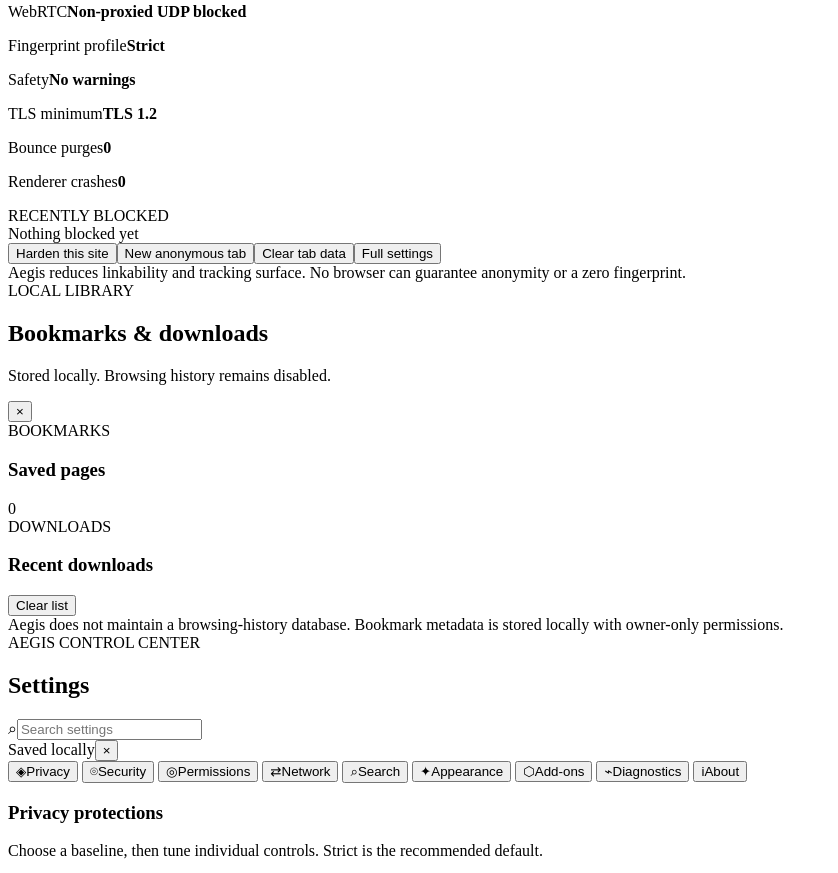
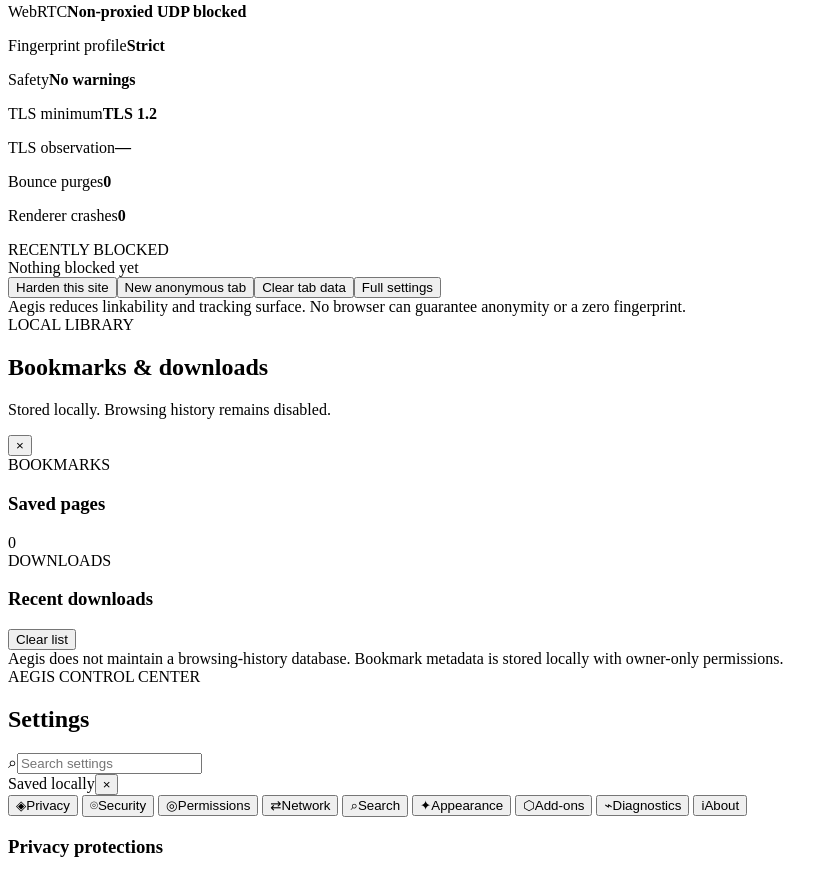
Before and after one commit to atskovski/Aegis, an Electron app: page src/ui/index.html in a window 1280 px wide. Shown: the part 1728-2601 px from the top of the page, without its empty margins (0-838 px from the left). Drawn offline with Linux system fonts and the light colour scheme.

Commit message:
ui: expose TLS state and security event ledger

```diff
--- a/src/ui/index.html
+++ b/src/ui/index.html
@@ -140,7 +140,7 @@
       <p><span>Storage</span><b>Ephemeral per tab</b></p>
       <p><span>WebRTC</span><b>Non-proxied UDP blocked</b></p>
       <p><span>Fingerprint profile</span><b id="fpMode">Strict</b></p><p><span>Safety</span><b id="safetyMode">No warnings</b></p>
-      <p><span>TLS minimum</span><b>TLS 1.2</b></p><p><span>Bounce purges</span><b id="sentinelBouncePurges">0</b></p><p><span>Renderer crashes</span><b id="sentinelRendererCrashes">0</b></p>
+      <p><span>TLS minimum</span><b>TLS 1.2</b></p><p><span>TLS observation</span><b id="sentinelTls">—</b></p><p><span>Bounce purges</span><b id="sentinelBouncePurges">0</b></p><p><span>Renderer crashes</span><b id="sentinelRendererCrashes">0</b></p>
     </div>
 
     <div class="blocked-list"><div class="eyebrow">RECENTLY BLOCKED</div><div id="recentBlocked" class="chips"><span class="muted">Nothing blocked yet</span></div></div>
```
